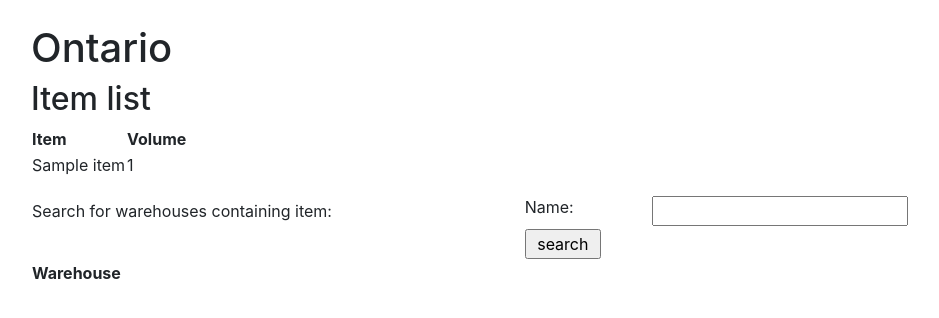
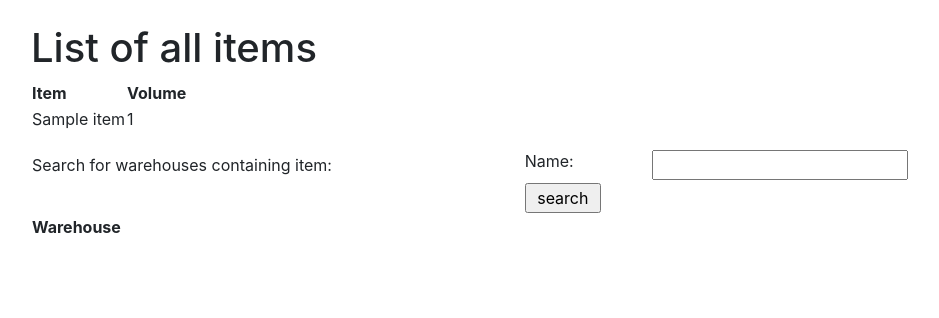
Before and after one commit to hajame/warehouse, a Flask app: page /items/ in a window 1280 px wide. Shown: the part 56-374 px from the top of the page, without its empty margins (54-993 px from the left). Run offline with Flask 2, Linux system fonts and the light colour scheme; a user stored in the database is signed in; tables that the repository leaves empty hold one stand-in row (values such as "Sample post"); some libraries are stand-ins or nearby versions.

Commit message:
week4: deleted placeholder text

```diff
--- a/application/templates/items/list.html
+++ b/application/templates/items/list.html
@@ -1,9 +1,7 @@
 {% extends "layout.html" %}
 
 {% block body %}
-<h1>Ontario</h1>
-
-<h2>Item list</h2>
+<h1>List of all items</h1>
 
   <table>
     <tr>
```
